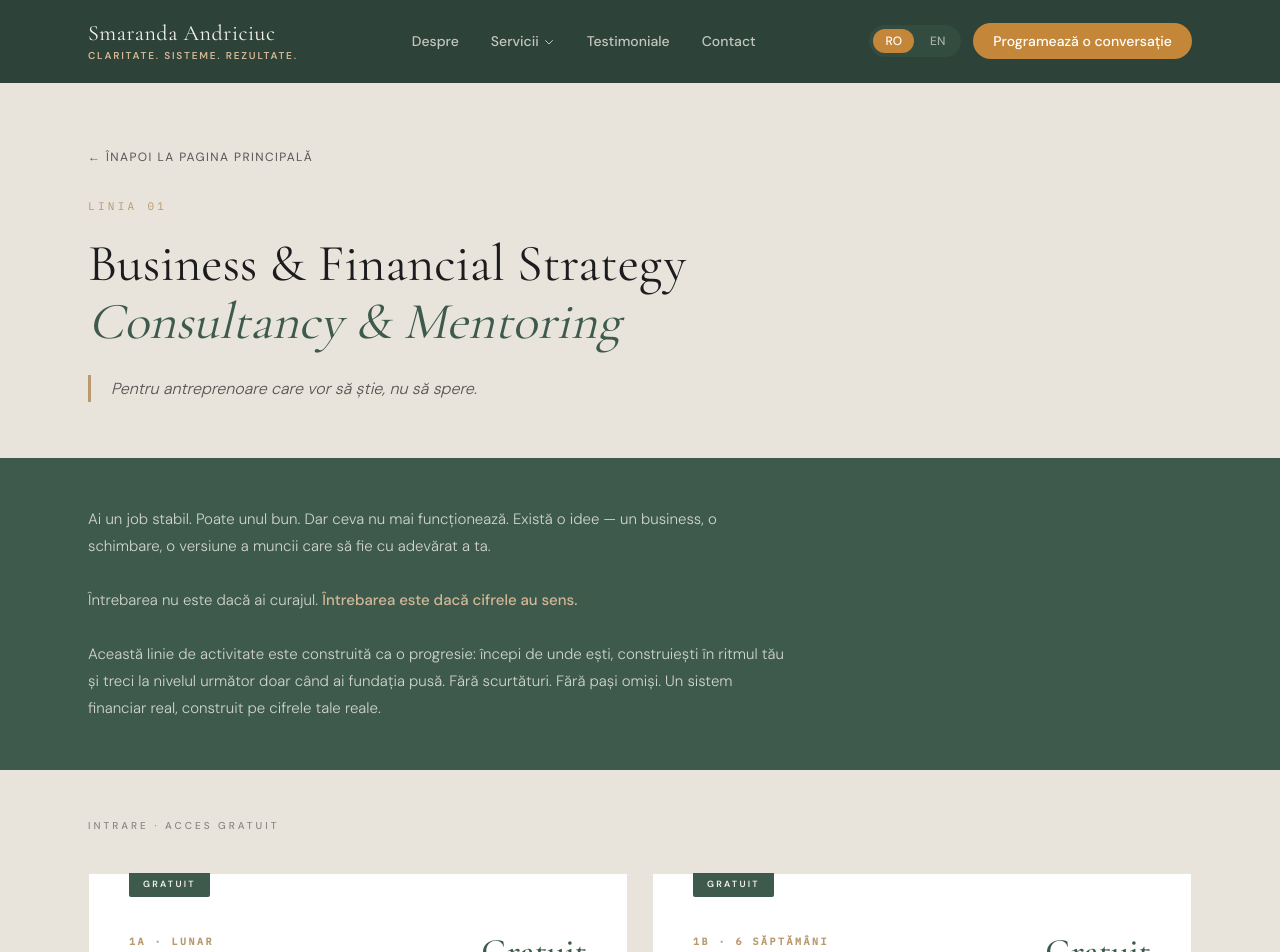
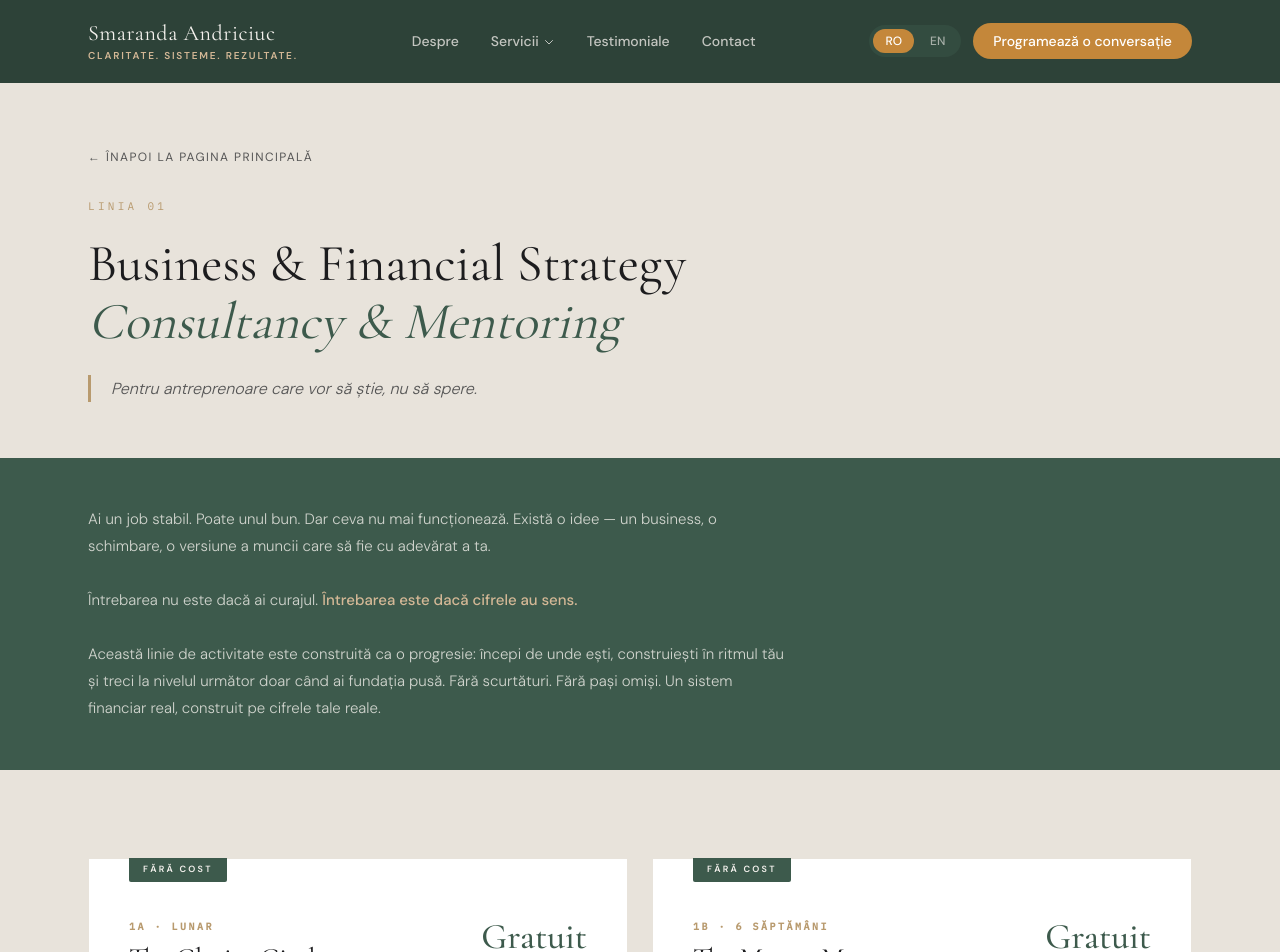
Before and after one commit to sandriciuc/smaranda-andriciuc, a Next.js app: page /ro/servicii/linia-1 in a window 1280 px wide. Shown: the top 952 px of the page. Built offline with nearby package versions, Linux system fonts and the light colour scheme.

Commit message:
diverse linia 01 ro

```diff
--- a/app/ro/servicii/linia-1/Content.tsx
+++ b/app/ro/servicii/linia-1/Content.tsx
@@ -107,8 +107,9 @@ function TierCard({ badge, id, title, subtitle, priceMain, priceNote, priceGreen
 /* ─── Static data ────────────────────────────────────────────── */
 
 const flowSteps = [
-  { id: '1A', name: 'The Clarity Circle', sub: 'Unde ești acum?' },
-  { id: '1B', name: 'The Money Map', sub: 'Prima structură financiară' },
+  { id: '1A / 1B', name: 'The Clarity Circle', sub: 'Unde ești acum?' },
+  {name: 'The Money Map', sub: 'Prima structură financiară' },
+  { id: '2', name: 'The Real Price', sub: 'Prețul corect.' },
   { id: '3A / 3B', name: 'The Financial Lab / Decision', sub: 'Construiești planul de business' },
   { id: '4A / 4B', name: 'Implementare', sub: 'Execuți cu suport' },
 ]
@@ -129,8 +130,8 @@ const decisionCards = [
   {
     borderColor: 'border-t-brass',
     label: 'Dacă ai o problemă specifică de rezolvat',
-    name: 'Workshop',
-    desc: '250 lei. Vino pentru o sesiune, lucrează pe o temă reală — prețuri, costuri sau break-even. Vezi dacă abordarea ți se potrivește.',
+    name: 'Atelier',
+    desc: '250 lei. Vino pentru o sesiune, lucrează pe o temă reală. Vezi dacă abordarea ți se potrivește.',
   },
   {
     borderColor: 'border-t-brass',
@@ -147,8 +148,8 @@ const decisionCards = [
   {
     borderColor: 'border-t-amber',
     label: 'Dacă ai un plan și trebuie să-l execuți',
-    name: 'Nivelul 4',
-    desc: 'The Implementation Circle (grup) sau Partener Strategic 1:1 — disponibil după finalizarea Nivelului 3.',
+    name: 'Implementation & Advisory',
+    desc: 'The Implementation Circle (grup) sau The Adisory — disponibil după finalizarea unui The Financiat Lab sau Decision.',
   },
 ]
 
@@ -202,14 +203,14 @@ export default function LiniaUna() {
 
           {/* Section label */}
           <p className="font-sans text-[10px] tracking-[0.3em] uppercase text-lgrey font-medium pt-12 mb-10">
-            Intrare · Acces Gratuit
+
           </p>
 
           {/* 1A + 1B — side by side */}
           <div className="grid grid-cols-1 md:grid-cols-2 gap-6 mb-6">
             {/* 1A The Clarity Circle */}
             <div className="relative bg-white border border-cream-d py-11 px-10">
-              <Badge text="Gratuit" variant="free" />
+              <Badge text="Fără cost" variant="free" />
               <div className="flex flex-col sm:flex-row sm:items-start sm:justify-between gap-4 mb-7 pt-4">
                 <div className="flex-1">
                   <p className="font-mono text-[10px] tracking-[0.25em] uppercase text-brass font-semibold mb-2">1A · Lunar</p>
@@ -256,7 +257,7 @@ export default function LiniaUna() {
 
             {/* 1B The Money Map */}
             <div className="relative bg-white border border-cream-d py-11 px-10">
-              <Badge text="Gratuit" variant="free" />
+              <Badge text="Fără cost" variant="free" />
               <div className="flex flex-col sm:flex-row sm:items-start sm:justify-between gap-4 mb-7 pt-4">
                 <div className="flex-1">
                   <p className="font-mono text-[10px] tracking-[0.25em] uppercase text-brass font-semibold mb-2">1B · 6 Săptămâni</p>
@@ -320,7 +321,7 @@ export default function LiniaUna() {
                 'Un grup de maximum 6 femei în aceeași etapă — fără zgomot, fără audiență, cu prezență reală',
               ]}
               testimonial="Un sistem financiar pe care nu îl mai eviți. Știi costurile, marjele, break-even-ul. Verifici cifrele lunar pentru că acum au sens."
-              ctaText="Vreau în grup"
+              ctaText="Intru în The Financial Lab"
               ctaVariant="green"
             />
             <TierCard
```
